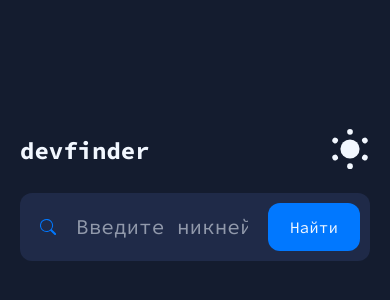
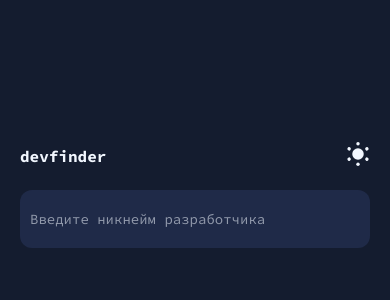
Before and after one commit to nmrcode/react-devfinder, a React (Create React App) app: page / in a window 390 px wide. Shown: the part 222-522 px from the top of the page. Built offline with nearby package versions, Linux system fonts and the light colour scheme.

Commit message:
add: адаптив для всех устройств

```diff
--- a/src/components/header/Header.jsx
+++ b/src/components/header/Header.jsx
@@ -1,21 +1,6 @@
 import React from "react";
-import styled from "styled-components";
 import ThemeSwitcher from "./ThemeSwitcher";
-
-const SHeader = styled.header`
-  display: flex;
-  align-items: center;
-  justify-content: space-between;
-
-  margin-bottom: 10px;
-  padding: 10px 0;
-  width: 100%;
-`;
-
-const SLogo = styled.div`
-  font-weight: 700;
-  font-size: 24px;
-`;
+import { SHeader, SLogo } from "./styles";
 
 const Header = () => {
   return (
--- a/src/components/header/ThemeSwitcher.jsx
+++ b/src/components/header/ThemeSwitcher.jsx
@@ -12,6 +12,10 @@ const SWrapper = styled.div`
   svg {
     cursor: pointer;
     font-size: 40px;
+
+    @media (${({ theme }) => theme.maxMedia.sm}) {
+      font-size: 24px;
+    }
   }
 `;
 
--- /dev/null
+++ b/src/components/header/styles.js
@@ -0,0 +1,19 @@
+import styled from "styled-components";
+
+export const SHeader = styled.header`
+  display: flex;
+  align-items: center;
+  justify-content: space-between;
+
+  margin-bottom: 10px;
+  padding: 10px 0;
+  width: 100%;
+`;
+
+export const SLogo = styled.div`
+  font-weight: 700;
+  font-size: 24px;
+  @media (${({ theme }) => theme.maxMedia.sm}) {
+    font-size: 16px;
+  }
+`;
--- a/src/components/profile-card/ProfileCard.jsx
+++ b/src/components/profile-card/ProfileCard.jsx
@@ -44,7 +44,7 @@ const ProfileCard = observer(() => {
       </SAvatarWrapper>
       <SInfoWrapper>
         <SNames>
-          <h3>{name}</h3>
+          {name && <h3>{name}</h3>}
           <a href={html_url} target="_blank" rel={"noreferrer"}>
             @{login}
           </a>
@@ -63,24 +63,24 @@ const ProfileCard = observer(() => {
         <StatItem text={"Following"} count={following} />
       </SStatWrapper>
       <SLinksWrapper>
-        {location ? (
+        {location && (
           <SLinkItem>
             <GoLocation />
             <span>{location}</span>
           </SLinkItem>
-        ) : null}
-        {twitter_username ? (
+        )}
+        {twitter_username && (
           <SLinkItem>
             <FiTwitter />
             <span>{twitter_username}</span>
           </SLinkItem>
-        ) : null}
-        {email ? (
+        )}
+        {email && (
           <SLinkItem>
             <AiOutlineMail />
             <span>{email}</span>
           </SLinkItem>
-        ) : null}
+        )}
       </SLinksWrapper>
     </SCardWrapper>
   );
--- a/src/components/profile-card/styles.js
+++ b/src/components/profile-card/styles.js
@@ -13,6 +13,18 @@ export const SCardWrapper = styled(motion.article)`
   background-color: ${({ theme }) => theme.colors.bgLight};
   border-radius: ${({ theme }) => theme.shape.radii};
   padding: 50px 30px;
+
+  @media (${({ theme }) => theme.maxMedia.md}) {
+    grid-template-areas:
+      "avatar"
+      "info"
+      "descr"
+      "stat"
+      "links";
+    grid-template-columns: 1fr;
+
+    padding: 20px 15px;
+  }
 `;
 
 export const SAvatarWrapper = styled.div`
@@ -23,6 +35,10 @@ export const SAvatarWrapper = styled.div`
   height: 200px;
   overflow: hidden;
   border-radius: 50%;
+
+  @media (${({ theme }) => theme.maxMedia.md}) {
+    margin-bottom: 20px;
+  }
 `;
 
 export const SAvatar = styled.img`
@@ -35,6 +51,13 @@ export const SInfoWrapper = styled.div`
   align-items: flex-start;
   justify-content: space-between;
   margin-bottom: 15px;
+
+  @media (${({ theme }) => theme.maxMedia.md}) {
+    flex-direction: column;
+    justify-content: space-between;
+    align-items: center;
+    text-align: center;
+  }
 `;
 
 export const SNames = styled.div`
@@ -44,6 +67,10 @@ export const SNames = styled.div`
     font-size: 32px;
     font-weight: 700;
     margin-bottom: 5px;
+
+    @media (${({ theme }) => theme.maxMedia.md}) {
+      font-size: 24px;
+    }
   }
 
   a {
@@ -62,11 +89,20 @@ export const SJoined = styled.div`
   color: ${({ theme }) => theme.colors.secondary};
   line-height: 1.5;
   white-space: nowrap;
+  @media (${({ theme }) => theme.maxMedia.md}) {
+    display: block;
+    text-align: center;
+    margin-top: 10px;
+  }
 `;
 
 export const SDescrWrapper = styled.div`
   grid-area: descr;
   margin-bottom: 25px;
+
+  @media (${({ theme }) => theme.maxMedia.md}) {
+    font-size: 14px;
+  }
 `;
 
 export const SStatWrapper = styled.div`
@@ -84,6 +120,11 @@ export const SStatWrapper = styled.div`
 
   padding: 15px 20px;
   margin-bottom: 15px;
+
+  @media (${({ theme }) => theme.maxMedia.md}) {
+    grid-template-columns: 1fr;
+    row-gap: 20px;
+  }
 `;
 
 export const SLinksWrapper = styled.div`
@@ -94,6 +135,11 @@ export const SLinksWrapper = styled.div`
   row-gap: 25px;
   column-gap: 10px;
   justify-content: space-between;
+
+  @media (${({ theme }) => theme.maxMedia.md}) {
+    grid-template-columns: 1fr;
+    row-gap: 20px;
+  }
 `;
 
 export const SLinkItem = styled.a`
@@ -105,6 +151,10 @@ export const SLinkItem = styled.a`
   svg {
     font-size: 24px;
     margin-right: 20px;
+  }
+
+  @media (${({ theme }) => theme.maxMedia.md}) {
+    font-size: 14px;
   }
 `;
 
--- a/src/components/search-form/SearchForm.jsx
+++ b/src/components/search-form/SearchForm.jsx
@@ -15,6 +15,20 @@ const SFormWrapper = styled.form`
 
   svg {
     color: ${({ theme }) => theme.colors.accent};
+
+    @media (${({ theme }) => theme.maxMedia.md}) {
+      display: none;
+    }
+  }
+
+  button {
+    @media (${({ theme }) => theme.maxMedia.md}) {
+      display: none;
+    }
+  }
+
+  @media (${({ theme }) => theme.maxMedia.md}) {
+    padding: 20px 10px;
   }
 `;
 
@@ -30,6 +44,11 @@ const SInput = styled.input`
 
   &::placeholder {
     color: ${({ theme }) => theme.colors.secondary};
+  }
+
+  @media (${({ theme }) => theme.maxMedia.md}) {
+    font-size: 14px;
+    margin: 0;
   }
 `;
 
--- a/src/styled/theme.js
+++ b/src/styled/theme.js
@@ -10,4 +10,12 @@ export const baseTheme = {
   shape: {
     radii: "12px",
   },
+
+  maxMedia: {
+    sm: "max-width: 576px",
+    md: "max-width: 768px",
+    lg: "max-width: 992px",
+    xl: "max-width: 1200px",
+    xxl: "max-width: 1400px",
+  },
 };
```
